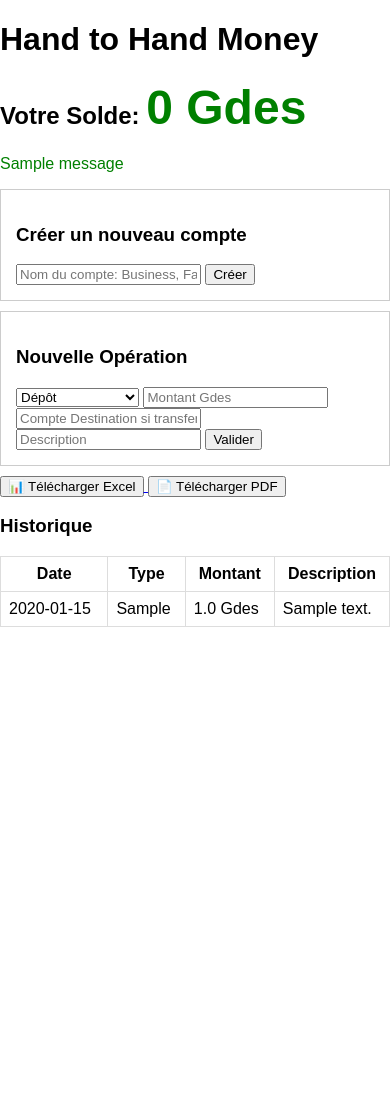
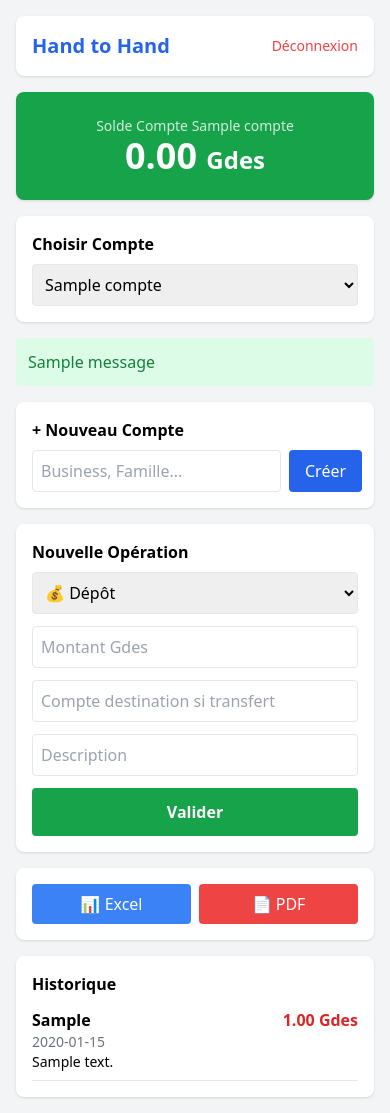
Before and after one commit to hand-to-hand-money/hand-to-hand-money, a Flask app: page / in a window 390 px wide. Before the commit the page ends 627 px from the top, so only its background shows below. Run offline with Flask 3, Linux system fonts and the light colour scheme; the visitor is signed in with stand-in values (Sample User, id 1); tables that the repository leaves empty hold one stand-in row (values such as "Sample post"); one stand-in notice (Sample message) is shown; some libraries are stand-ins or nearby versions.

Commit message:
Refactor index.html for improved UI and responsiveness
Updated HTML structure and styles for better layout and responsiveness. Enhanced user interface with Tailwind CSS and improved form elements.

```diff
--- a/templates/index.html
+++ b/templates/index.html
@@ -1,70 +1,94 @@
 <!DOCTYPE html>
-<html>
+<html lang="fr">
 <head>
-    <title>Hand to Hand Bank</title>
-    <style>
-        body { font-family: Arial; max-width: 800px; margin: 20px auto; }
-        .solde { font-size: 2em; color: green; }
-        .form { border: 1px solid #ccc; padding: 15px; margin: 10px 0; }
-        .danger { color: red; } .success { color: green; }
-        table { width: 100%; border-collapse: collapse; }
-        td, th { border: 1px solid #ddd; padding: 8px; }
-    </style>
+    <meta charset="UTF-8">
+    <meta name="viewport" content="width=device-width, initial-scale=1.0">
+    <title>Hand to Hand Money</title>
+    <script src="https://cdn.tailwindcss.com"></script>
 </head>
-<body>
-    <h1>Hand to Hand Money</h1>
-    <h2>Votre Solde: <span class="solde">{{ solde }} Gdes</span></h2>
+<body class="bg-gray-100">
+<div class="max-w-4xl mx-auto p-4">
 
+    <!-- HEADER -->
+    <div class="bg-white rounded-lg shadow p-4 mb-4 flex justify-between items-center">
+        <h1 class="text-xl font-bold text-blue-600">Hand to Hand</h1>
+        <a href="{{ url_for('logout') }}" class="text-red-500 text-sm">Déconnexion</a>
+    </div>
+
+    <!-- SOLDE -->
+    <div class="bg-green-600 text-white rounded-lg shadow p-6 mb-4 text-center">
+        <p class="text-sm opacity-80">Solde Compte {{ comptes|selectattr('id','equalto',compte_actif_id)|map(attribute='nom')|first }}</p>
+        <p class="text-4xl font-bold">{{ "{:,.2f}".format(solde) }} <span class="text-2xl">Gdes</span></p>
+    </div>
+
+    <!-- CHOIX COMPTE -->
+    <form method="GET" class="bg-white rounded-lg shadow p-4 mb-4">
+        <label class="font-semibold">Choisir Compte</label>
+        <select name="compte_id" onchange="this.form.submit()" class="w-full mt-2 p-2 border rounded">
+            {% for c in comptes %}
+            <option value="{{ c.id }}" {% if c.id == compte_actif_id %}selected{% endif %}>{{ c.nom }}</option>
+            {% endfor %}
+        </select>
+    </form>
+
+    <!-- FLASH MESSAGES -->
     {% with messages = get_flashed_messages(with_categories=true) %}
-      {% for category, message in messages %}
-        <p class="{{ category }}">{{ message }}</p>
+        {% for c,m in messages %}
+        <div class="p-3 mb-4 rounded {% if c=='success' %}bg-green-100 text-green-700{% else %}bg-red-100 text-red-700{% endif %}">{{m}}</div>
         {% endfor %}
     {% endwith %}
 
-    <div class="form">
-    <h3>Créer un nouveau compte</h3>
-    <form method="POST" action="{{ url_for('creer_compte') }}">
-        <input type="text" name="nom_compte" placeholder="Nom du compte: Business, Famille..." required>
-        <button type="submit">Créer</button>
+    <!-- CREER COMPTE -->
+    <div class="bg-white rounded-lg shadow p-4 mb-4">
+        <h3 class="font-bold mb-2">+ Nouveau Compte</h3>
+        <form method="POST" action="{{ url_for('creer_compte') }}" class="flex gap-2">
+            <input type="text" name="nom_compte" placeholder="Business, Famille..." required class="flex-1 p-2 border rounded">
+            <button type="submit" class="bg-blue-600 text-white px-4 py-2 rounded">Créer</button>
         </form>
     </div>
 
-    <div class="form">
-        <h3>Nouvelle Opération</h3>
-        <form method="POST">
-            <select name="type" required>
-                <option value="depot">Dépôt</option>
-                <option value="retrait">Retrait</option>
-                <option value="pret">Prêt Reçu</option>
-                <option value="transfert_envoye">Transfert Envoyé</option>
+    <!-- NOUVELLE OPERATION -->
+    <div class="bg-white rounded-lg shadow p-4 mb-4">
+        <h3 class="font-bold mb-2">Nouvelle Opération</h3>
+        <form method="POST" class="space-y-3">
+            <select name="type" required class="w-full p-2 border rounded">
+                <option value="depot">💰 Dépôt</option>
+                <option value="retrait">💸 Retrait</option>
+                <option value="pret">📈 Prêt Reçu</option>
+                <option value="transfert_envoye">🔄 Transfert Interne</option>
             </select>
-            <input type="number" step="0.01" name="montant" placeholder="Montant Gdes" required>
-            <input type="text" name="compte_dest" placeholder="Compte Destination si transfert">
-            <input type="text" name="description" placeholder="Description" required>
-            <button type="submit">Valider</button>
+            <input type="number" step="0.01" name="montant" placeholder="Montant Gdes" required class="w-full p-2 border rounded">
+            <input type="text" name="compte_dest" placeholder="Compte destination si transfert" class="w-full p-2 border rounded">
+            <input type="text" name="description" placeholder="Description" required class="w-full p-2 border rounded">
+            <button type="submit" class="w-full bg-green-600 text-white py-3 rounded font-bold">Valider</button>
         </form>
     </div>
 
-    <div style="margin:10px 0;">
-    <a href="{{ url_for('export_excel', compte_id=compte_actif_id) }}">
-        <button>📊 Télécharger Excel</button>
-    </a>
-    <a href="{{ url_for('export_pdf', compte_id=compte_actif_id) }}">
-        <button>📄 Télécharger PDF</button>
-    </a>
+    <!-- EXPORT -->
+    <div class="bg-white rounded-lg shadow p-4 mb-4 flex gap-2">
+        <a href="{{ url_for('export_excel', compte_id=compte_actif_id) }}" class="flex-1 text-center bg-blue-500 text-white py-2 rounded">📊 Excel</a>
+        <a href="{{ url_for('export_pdf', compte_id=compte_actif_id) }}" class="flex-1 text-center bg-red-500 text-white py-2 rounded">📄 PDF</a>
     </div>
 
-    <h3>Historique</h3>
-    <table>
-        <tr><th>Date</th><th>Type</th><th>Montant</th><th>Description</th></tr>
+    <!-- HISTORIQUE -->
+    <div class="bg-white rounded-lg shadow p-4">
+        <h3 class="font-bold mb-3">Historique</h3>
+        <div class="space-y-2">
             {% for t in transactions %}
-        <tr>
-            <td>{{ t.date }}</td>
-            <td>{{ t.type }}</td>
-            <td>{{ t.montant }} Gdes</td>
-            <td>{{ t.description }}</td>
-        </tr>
+            <div class="border-b pb-2">
+                <div class="flex justify-between">
+                    <span class="font-semibold">{{ t.type }}</span>
+                    <span class="{% if t.type in ['depot','pret','transfert_recu'] %}text-green-600{% else %}text-red-600{% endif %} font-bold">
+                        {{ "{:,.2f}".format(t.montant) }} Gdes
+                    </span>
+                </div>
+                <p class="text-sm text-gray-500">{{ t.date }}</p>
+                <p class="text-sm">{{ t.description }}</p>
+            </div>
             {% endfor %}
-    </table>
+        </div>
+    </div>
+
+</div>
 </body>
 </html>
```
Lines whose indentation alone changed are shown as unchanged.
